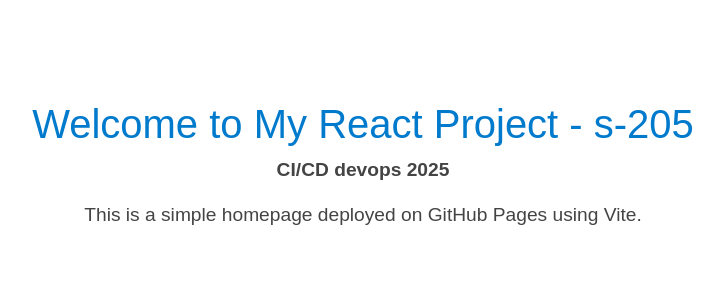
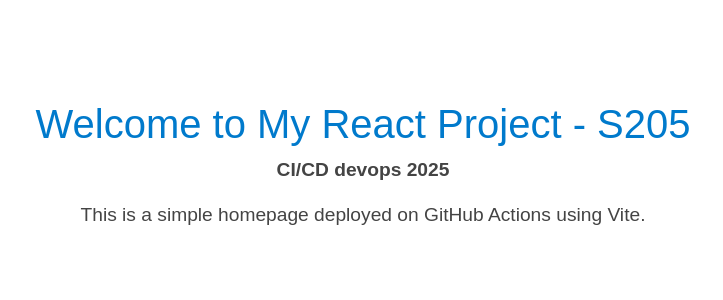
Before and after one commit to EtyalaRahul/reactapp205-gitactions, a React (Vite) app: page / in a window 1280 px wide. Shown: the top 300 px of the page, without its empty margins (277-1000 px from the left). Built offline with nearby package versions, Linux system fonts and the light colour scheme.

Commit message:
updated app.jsx

```diff
--- a/package.json
+++ b/package.json
@@ -3,7 +3,7 @@
   "private": true,
   "version": "0.0.0",
   "type": "module",
-  "homepage": "https://github.com/EtyalaRahul/reactapp205",
+  "homepage": "https://github.com/EtyalaRahul/reactapp205-gitactions",
   "scripts": {
     "dev": "vite",
     "build": "vite build",
--- a/src/App.jsx
+++ b/src/App.jsx
@@ -3,9 +3,9 @@
 function App() {
   return (
     <div className="container">
-      <h1>Welcome to My React Project - s-205</h1>
+      <h1>Welcome to My React Project - S205</h1>
       <p><b>CI/CD devops 2025</b></p>
-      <p>This is a simple homepage deployed on GitHub Pages using Vite.</p>
+      <p>This is a simple homepage deployed on GitHub Actions using Vite.</p>
     </div>
   );
 }
--- a/vite.config.js
+++ b/vite.config.js
@@ -4,5 +4,5 @@
 // https://vite.dev/config/
 export default defineConfig({
   plugins: [react()],
-  base:'/reactapp205'
+  base:'/reactapp205-gitactions/'
 })
```
